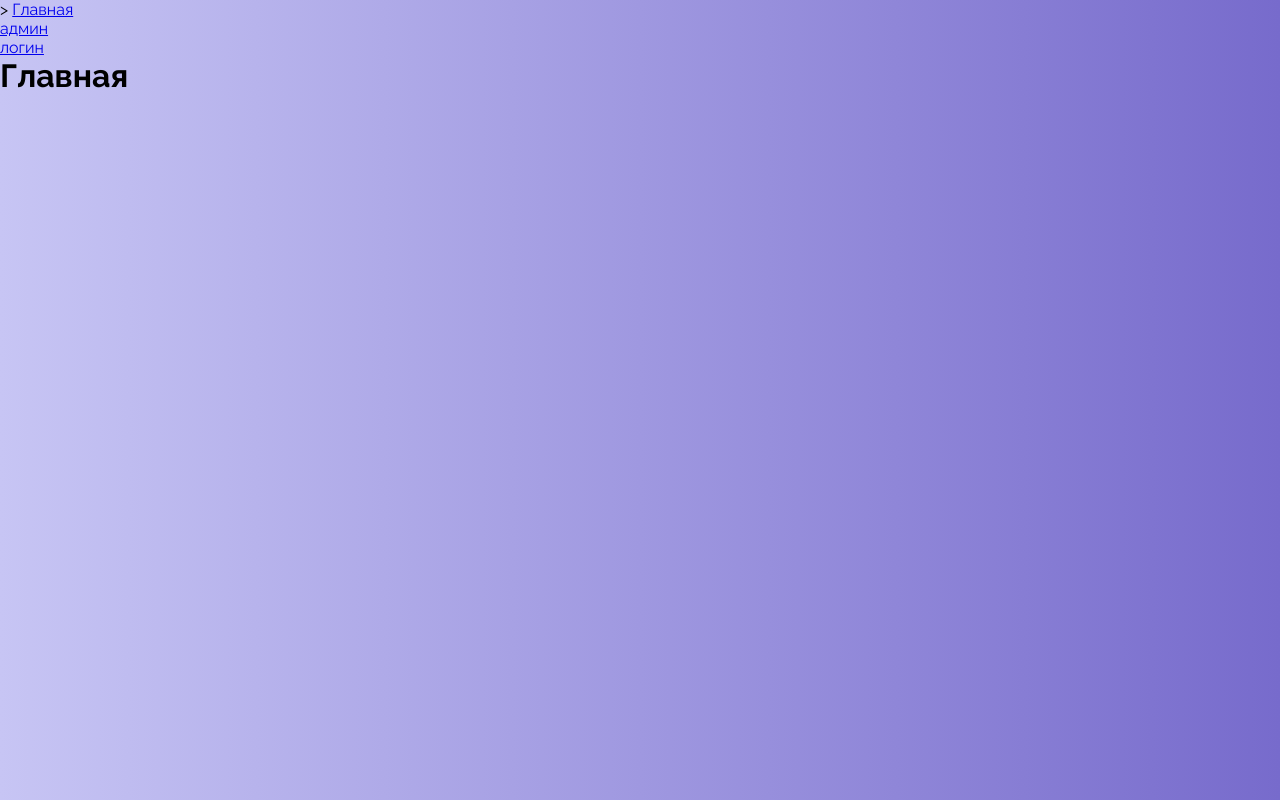
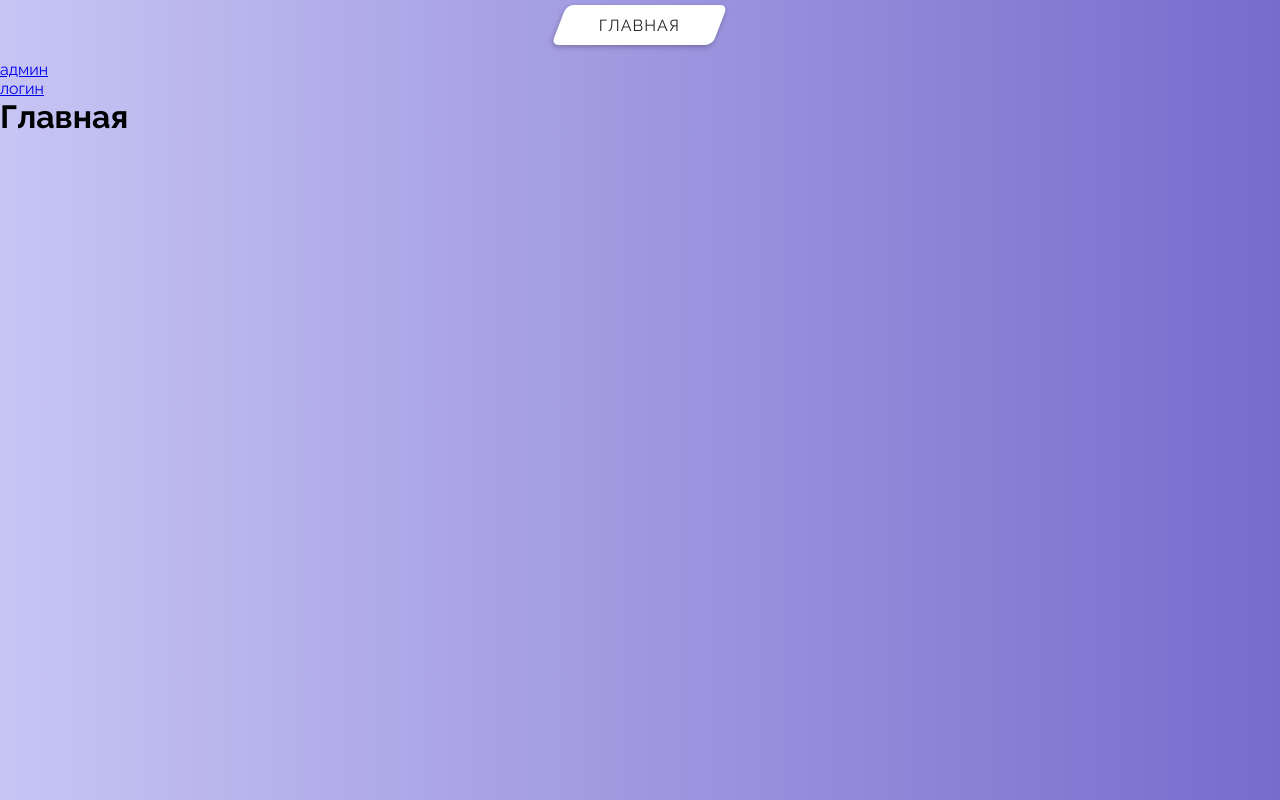
Before and after one commit to CNNOM/SAFIB-test-task, a Vue app: page / in a window 1280 px wide. Built offline with nearby package versions, Linux system fonts and the light colour scheme.

Commit message:
[DTT-4] Реализвано: стилизация хлубных крошек

```diff
--- a/src/components/Breadcrumbs.vue
+++ b/src/components/Breadcrumbs.vue
@@ -1,8 +1,12 @@
 <template>
-  <div>
-    <span v-for="(crumb, index) in breadcrumbs" :key="index">
-      > <router-link :to="crumb.path">{{ crumb.name }}</router-link>
-    </span>
+  <div class="container">
+    <ul class="breadcrumb">
+      <li v-for="(crumb, index) in breadcrumbs" :key="index" :class="{'breadcrumb__item': true, 'breadcrumb__item-firstChild': index === 0, 'breadcrumb__item-lastChild': index === breadcrumbs.length - 1}">
+        <span class="breadcrumb__inner">
+          <router-link :to="crumb.path" class="breadcrumb__title">{{ crumb.name }}</router-link>
+        </span>
+      </li>
+    </ul>
   </div>
 </template>
 
@@ -26,3 +30,108 @@ export default {
   }
 }
 </script>
+<style scoped>
+@import url('https://fonts.googleapis.com/css?family=Oswald:300,400,500|PT+Sans+Narrow:400,700|Play:400,700|Ubuntu+Condensed&display=swap&subset=cyrillic');
+
+
+ul, li {
+  list-style: none;
+}
+
+.container {
+  margin-top: 20px;
+  display: flex;
+  flex-direction: column;
+  height: 100%;
+  width: 100%;
+  min-width: 480px;
+  padding: 0 40px;
+  align-items: center;
+  justify-content: left;
+}
+
+.breadcrumb {
+  display: flex;
+  border-radius: 10px;
+  margin: auto;
+  text-align: center;
+  top: 50%;
+  width: 100%;
+  height: 40px;
+  transform: translateY(-50%);
+  z-index: 1;
+  justify-content: center;
+}
+
+
+.breadcrumb__item {
+  height: 100%;
+  background-color: white;
+  color: #252525;
+  font-family: 'Oswald', sans-serif;
+  border-radius: 7px;
+  letter-spacing: 1px;
+  transition: all 0.3s ease;
+  text-transform: uppercase;
+  position: relative;
+  display: inline-flex;
+  justify-content: center;
+  align-items: center;
+  font-size: 16px;
+  transform: skew(-21deg);
+  box-shadow: 0 2px 5px rgba(0,0,0,0.26);
+  margin: 5px;
+  padding: 0 40px;
+  cursor: pointer;
+}
+
+
+.breadcrumb__item:hover {
+  background: #b898dc;
+  color: #FFF;
+}
+
+
+.breadcrumb__inner {
+  display: flex;
+  flex-direction: column;
+  margin: auto;
+  z-index: 2;
+  transform: skew(21deg);
+}
+
+.breadcrumb__title {
+  font-size: 16px;
+  text-overflow: ellipsis;
+  overflow: hidden;
+  white-space: nowrap;
+  text-decoration: none;
+  color: #252525;
+}
+
+
+
+
+@media all and (max-width: 1000px) {
+  .breadcrumb {
+    height: 35px;
+  }
+
+  .breadcrumb__title{
+    font-size: 11px;
+  }
+  .breadcrumb__item {
+    padding: 0 30px;
+  }
+}
+
+@media all and (max-width: 710px) {
+  .breadcrumb {
+    height: 30px;
+  }
+  .breadcrumb__item {
+    padding: 0 20px;
+  }
+
+}
+</style>
```
